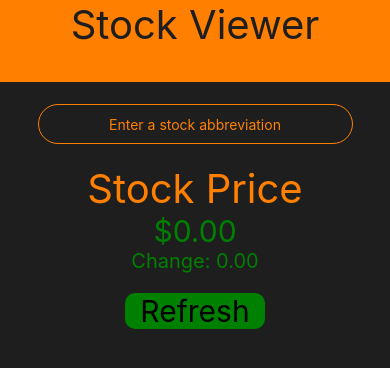
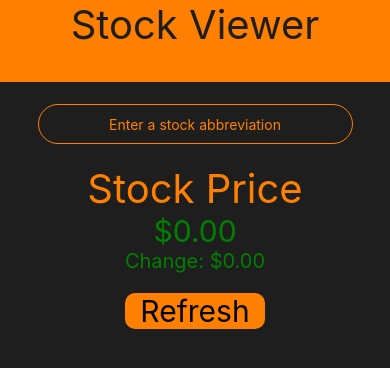
Before and after one commit to lrothschildshea/StockViewer, a React Native app: screen / in a window 390 px wide. Shown: the top 368 px of the page. Built offline with nearby package versions, Linux system fonts and the light colour scheme.

Commit message:
added toggle for change between dollars and percent

```diff
--- a/src/pages/Home.js
+++ b/src/pages/Home.js
@@ -12,9 +12,11 @@ export default class Home extends React.Component {
             realStock: true,
             stockInfo: {
                 latestPrice: 0,
-                change: 0
+                change: 0,
+                changePercent: 0
             },
-            color: 'green'
+            color: 'green',
+            change: true,       //true mean show dollar amount false means show %
         }
     }
 
@@ -37,6 +39,10 @@ export default class Home extends React.Component {
                     color: 'green'});
             }
         });
+    }
+
+    daysChange(){
+        this.setState({change: !this.state.change})
     }
 
     refresh(){
@@ -65,12 +71,17 @@ export default class Home extends React.Component {
                 </View>
                 <Text style={labelStyle}>{this.state.company} Price</Text>
                 <Text style={[priceStyle, {color: this.state.color}]}>${this.state.stockInfo.latestPrice.toFixed(2)}</Text>
-                <Text style={[changeStyle, {color: this.state.color}]}>Change: {this.state.stockInfo.change.toFixed(2)}</Text>
+                <View>
+                    <TouchableOpacity onPress={this.daysChange.bind(this)}>
+                        <Text style={[changeStyle, {color: this.state.color}]}>Change: {(this.state.change) ? '$' + this.state.stockInfo.change.toFixed(2) : this.state.stockInfo.changePercent.toFixed(3) + '%'}</Text>
+                    </TouchableOpacity>
+                </View>
+
                 {
                     (!this.state.realStock) ? <Text style={errorStyle}>"{this.state.company}" is not a real Stock. Please check your spelling.</Text> : null
                 }
                 <View style={buttonStyle}>
-                    <TouchableOpacity style={refreshStyle}onPress={this.refresh.bind(this)}>
+                    <TouchableOpacity style={refreshStyle} onPress={this.refresh.bind(this)}>
                         <Text style={refTextStyle}>Refresh</Text>
                     </TouchableOpacity>
                 </View>
@@ -121,7 +132,7 @@ const buttonStyle = {
 }
 
 const refreshStyle = {
-    backgroundColor: 'green',
+    backgroundColor: 'rgb(255, 128, 0)',
     alignItems: 'center',
     width: '40%',
     borderRadius: 10
```
